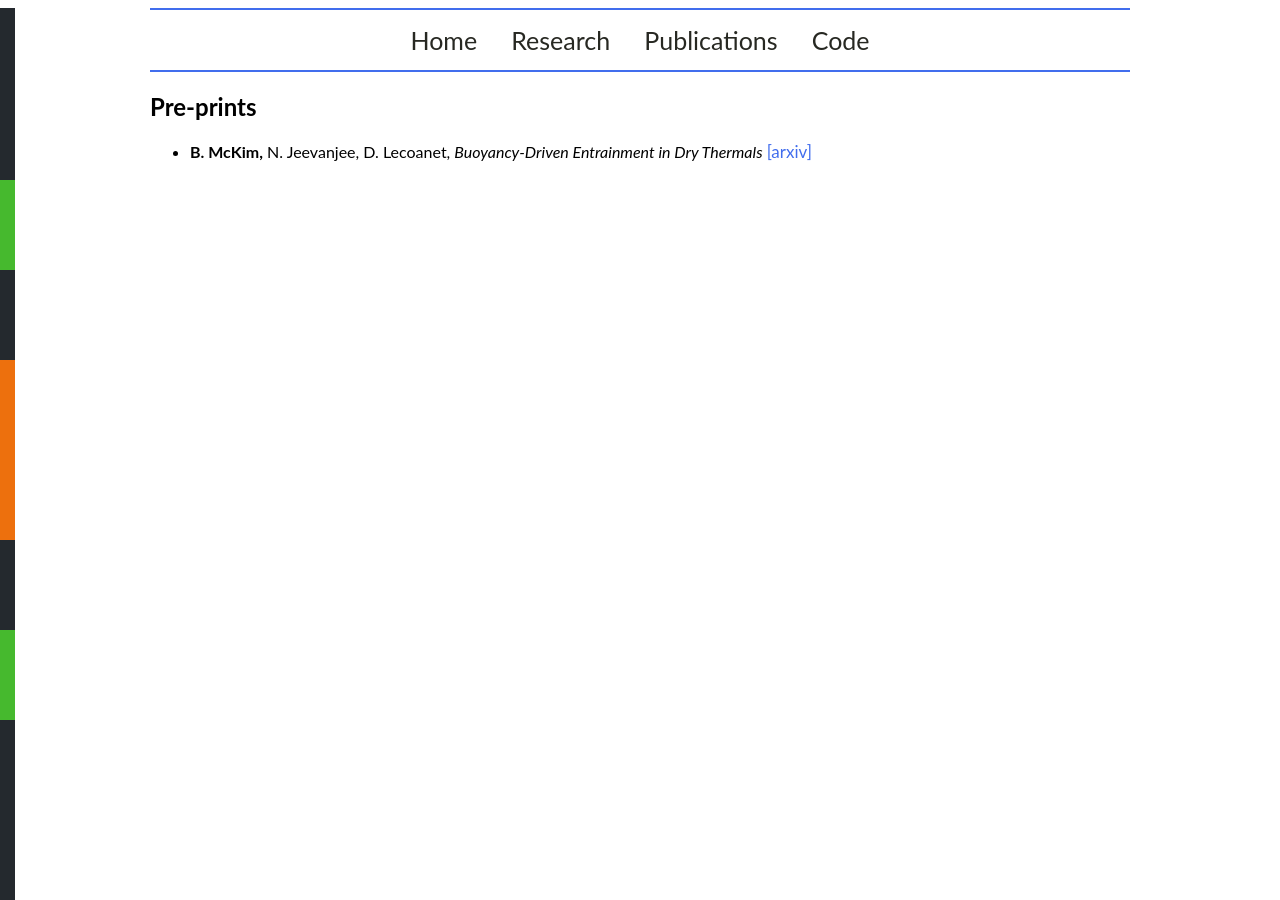
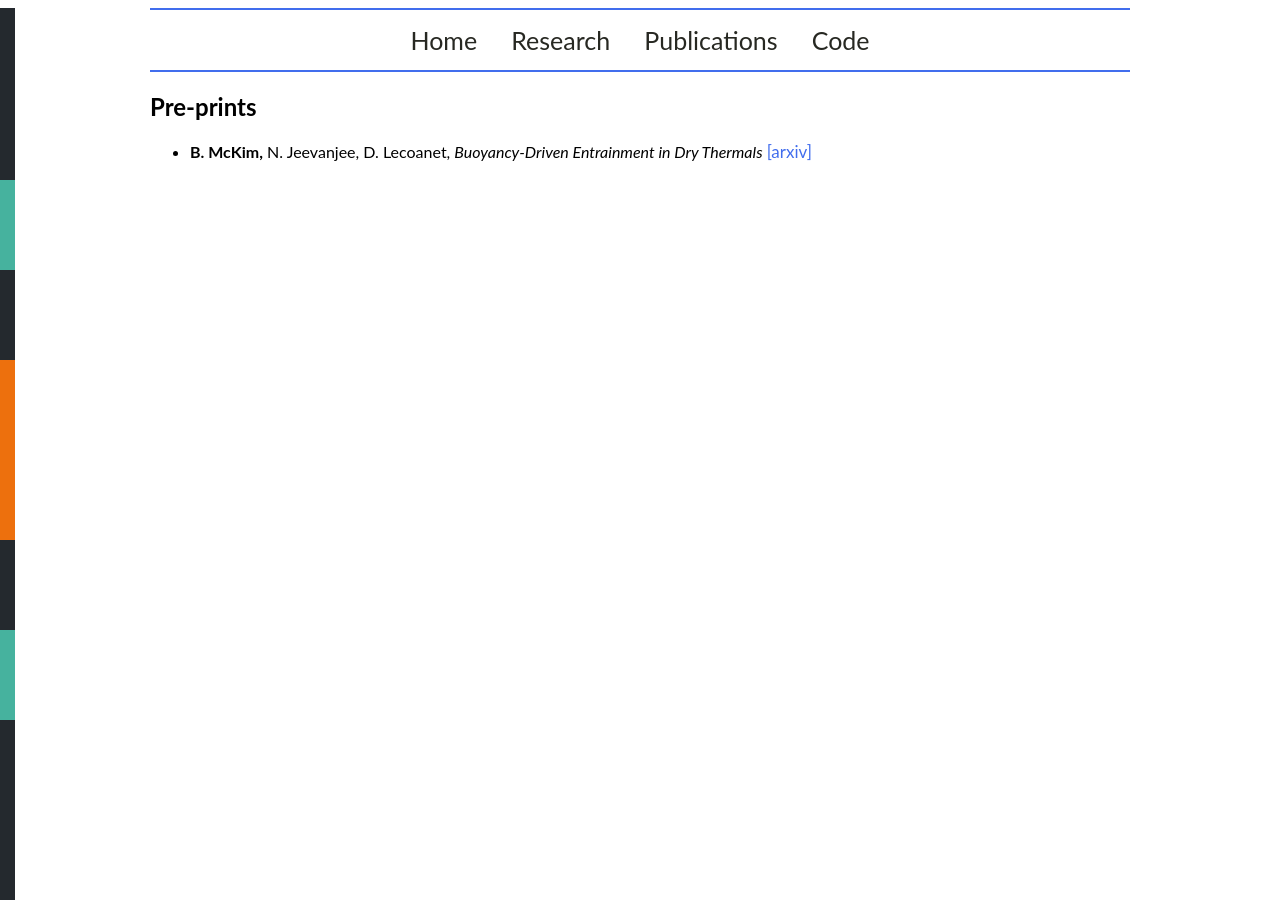
Before and after one commit to mckimb/mckimb.github.io, a Jekyll site: the page built from papers/index.html, in a window 1280 px wide. Built offline with Jekyll 4.4.1, drawn with Linux system fonts in a browser that asks for light colours.

Commit message:
Update main.css

```diff
--- a/css/main.css
+++ b/css/main.css
@@ -105,7 +105,7 @@ nav ul li, footer ul li {
   position: absolute;
 }
 .vl2 {
-  border-left: 15px solid #46b92e;
+  border-left: 15px solid #46b29e;
   margin-left: -150px;
   height: 10%;
   top: 20%;
@@ -133,7 +133,7 @@ nav ul li, footer ul li {
   position: absolute;
 }
 .vl6 {
-  border-left: 15px solid #46b92e;
+  border-left: 15px solid #46b29e;
   margin-left: -150px;
   height: 10%;
   top: 70%;
```
